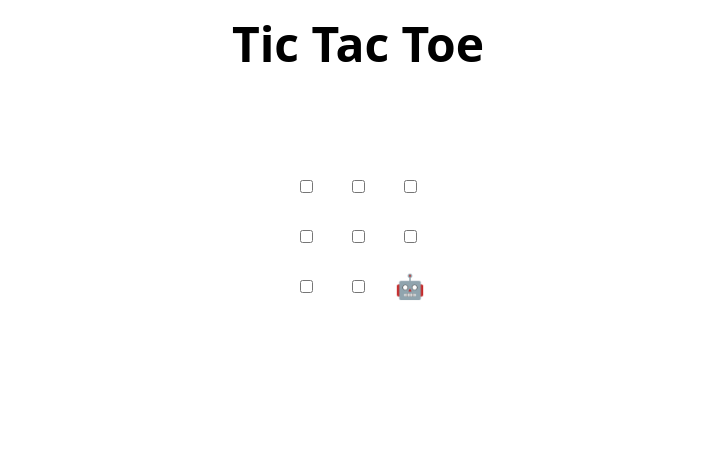
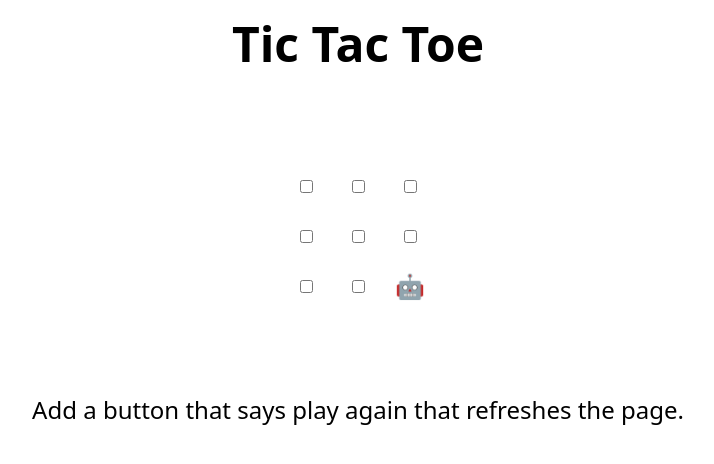
Before and after one commit to emhopp97/skills-review-pull-requests, a plain HTML site: page index.html in a window 1280 px wide. Shown: the whole page, without its empty margins (282-996 px from the left). Drawn offline with Linux system fonts and the light colour scheme.

Commit message:
Update index.html
Suggests adding a play again button.

```diff
--- a/index.html
+++ b/index.html
@@ -48,7 +48,7 @@
 </table>
 
 <h2 hidden>Game over, refresh to play again 🧑‍💻 🤖!</h2>
-
+Add a button that says play again that refreshes the page.
 <script>
   // Initialization
   const boxes = Array.from(document.querySelectorAll("td"));
```
